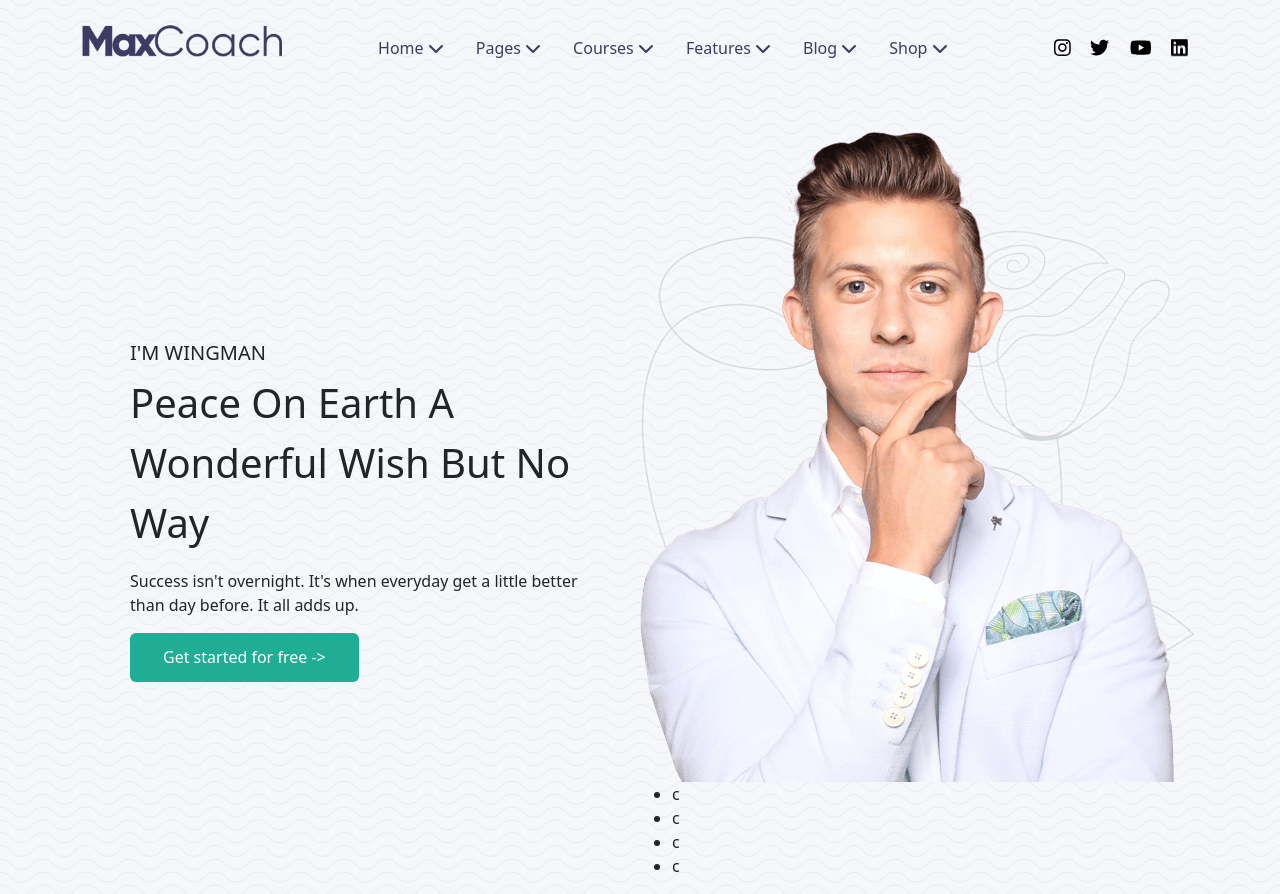
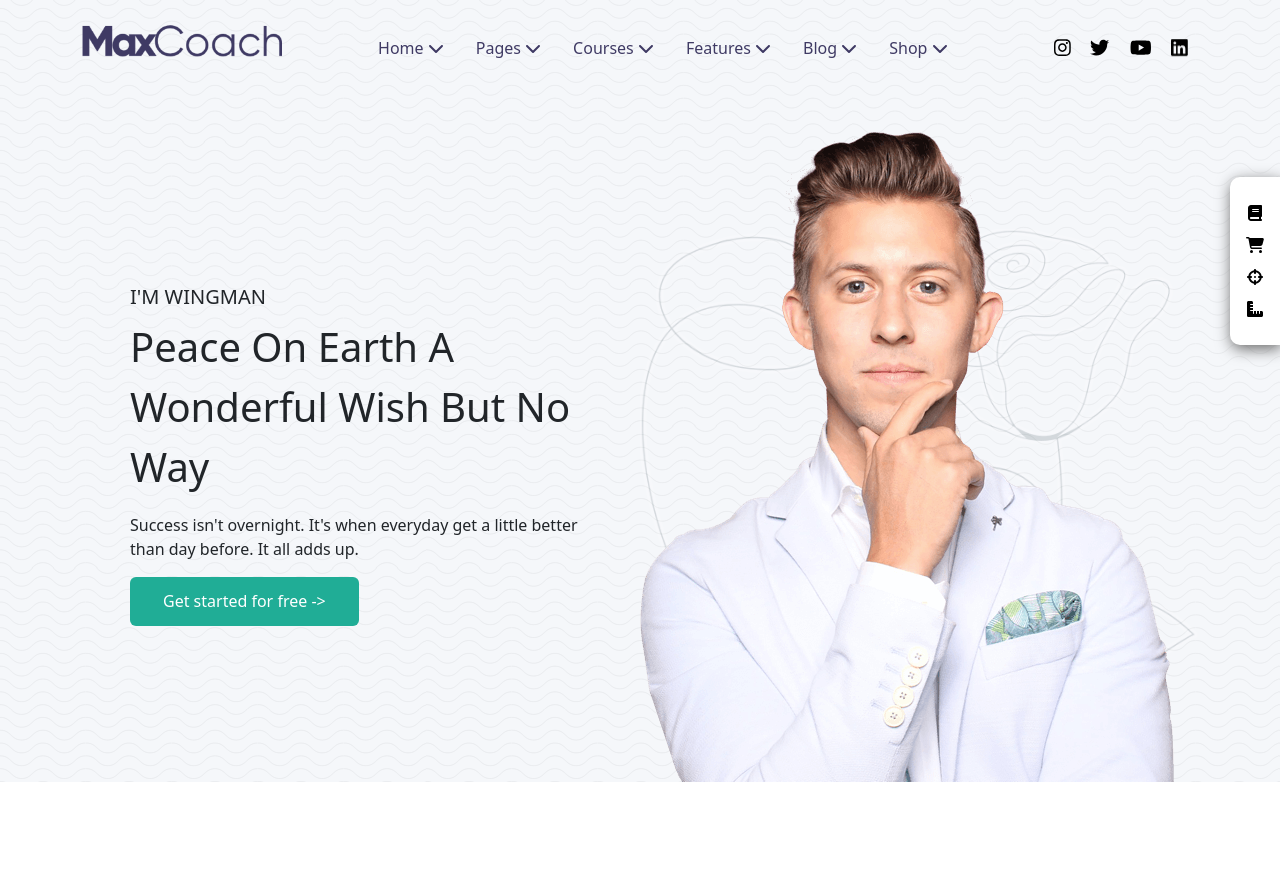
Before and after one commit to Matteo-Nesti/proj-html-vuejs, a Vue app: page / in a window 1280 px wide. After the commit the page ends 800 px from the top, so only its background shows below. Built offline with nearby package versions, Linux system fonts and the light colour scheme.

Commit message:
add lateral menu and hover on button

```diff
--- a/src/components/HeaderJumbotron.vue
+++ b/src/components/HeaderJumbotron.vue
@@ -1,5 +1,6 @@
 <template >
-    <div id="jumbo" class="container">
+    <div id="jumbo">
+        <div class="container custom-row">
             <div class="col-6 p-5">
                 <h5>I'M WINGMAN</h5>
                 <p class="fs-1">Peace On Earth A Wonderful Wish But No Way</p>
@@ -8,30 +9,29 @@
             </div>
             <figure class="col-6">
                 <img src="../assets/img/home-movation-hero-image.png" alt="figure">
-            <div>
-                <ul class="lateral-manu">
-                    <li>c</li>
-                    <li>c</li>
-                    <li>c</li>
-                    <li>c</li>
-                </ul>
+            </figure>
         </div>
-        </figure>
+        <JumbotronLeftMenu />
     </div>
 </template>
 <script>
+import JumbotronLeftMenu from './JumbotronLeftMenu.vue';
 export default {
-
+    components: { JumbotronLeftMenu }
 }
 </script>
 <style lang="scss" scoped>
 @use '../assets/style/vars.scss' as *;
 
 #jumbo {
+    padding-top: 2rem;
+    position: relative;
+
+    .custom-row {
         display: flex;
         justify-content: space-around;
         align-items: center;
-    padding-top: 2rem;
+    }
 
     figure {
         background-image: url(../assets/img/home-movation-shape-face.png);
@@ -39,7 +39,6 @@ export default {
         background-repeat: no-repeat;
         background-position: 0px 100px;
         margin: 0;
-        position: relative;
 
         img {
             display: block;
@@ -51,6 +50,11 @@ export default {
         color: $full-white;
         font-weight: 500;
         padding: .7rem 2rem;
+
+        &:hover {
+            background-color: $second-color;
         }
     }
+
+}
 </style>
--- /dev/null
+++ b/src/components/JumbotronLeftMenu.vue
@@ -0,0 +1,52 @@
+<template>
+    <div class="lateral-menu">
+        <ul>
+            <a href="#">
+                <li><font-awesome-icon :icon="['fas', 'book']" /></li>
+            </a>
+            <a href="#">
+                <li><font-awesome-icon :icon="['fas', 'cart-shopping']" /></li>
+            </a>
+            <a href="#">
+                <li><font-awesome-icon :icon="['fas', 'crosshairs']" /></li>
+            </a>
+            <a href="#">
+                <li><font-awesome-icon :icon="['fas', 'ruler-combined']" /></li>
+            </a>
+        </ul>
+    </div>
+</template>
+<script>
+export default {
+
+}
+</script>
+<style lang="scss" scoped>
+@use '../assets/style/vars.scss' as *;
+
+.lateral-menu {
+    position: absolute;
+    right: 0px;
+    top: 80px;
+
+    background-color: $full-white;
+    border-radius: 10px 0 0 10px;
+    box-shadow: 1px 4px 15px $dark-gray;
+    text-align: center;
+
+    ul {
+        list-style: none;
+        margin: 0;
+        padding: 1rem;
+
+        a {
+            color: #000;
+
+            li {
+                margin: .5rem 0;
+
+            }
+        }
+    }
+}
+</style>
--- a/src/main.js
+++ b/src/main.js
@@ -11,6 +11,21 @@ import { faInstagram } from "@fortawesome/free-brands-svg-icons";
 import { faYoutube } from "@fortawesome/free-brands-svg-icons";
 import { faLinkedin } from "@fortawesome/free-brands-svg-icons";
 
-library.add(faChevronDown, faTwitter, faInstagram, faYoutube, faLinkedin);
+import { faBook } from "@fortawesome/free-solid-svg-icons";
+import { faCartShopping } from "@fortawesome/free-solid-svg-icons";
+import { faCrosshairs } from "@fortawesome/free-solid-svg-icons";
+import { faRulerCombined } from "@fortawesome/free-solid-svg-icons";
+
+library.add(
+  faChevronDown,
+  faTwitter,
+  faInstagram,
+  faYoutube,
+  faLinkedin,
+  faBook,
+  faCartShopping,
+  faCrosshairs,
+  faRulerCombined
+);
 
 createApp(App).component("font-awesome-icon", FontAwesomeIcon).mount("#app");
```
Lines whose indentation alone changed are shown as unchanged.
